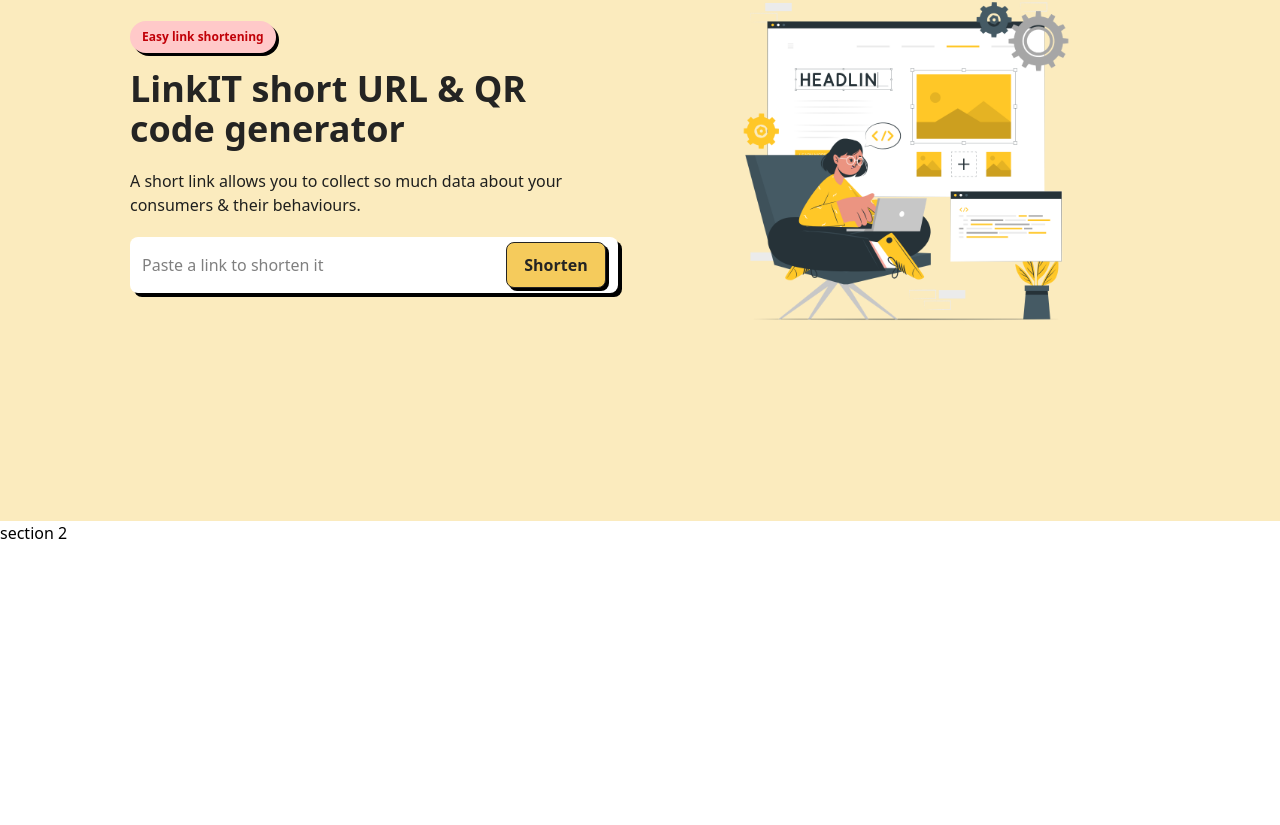
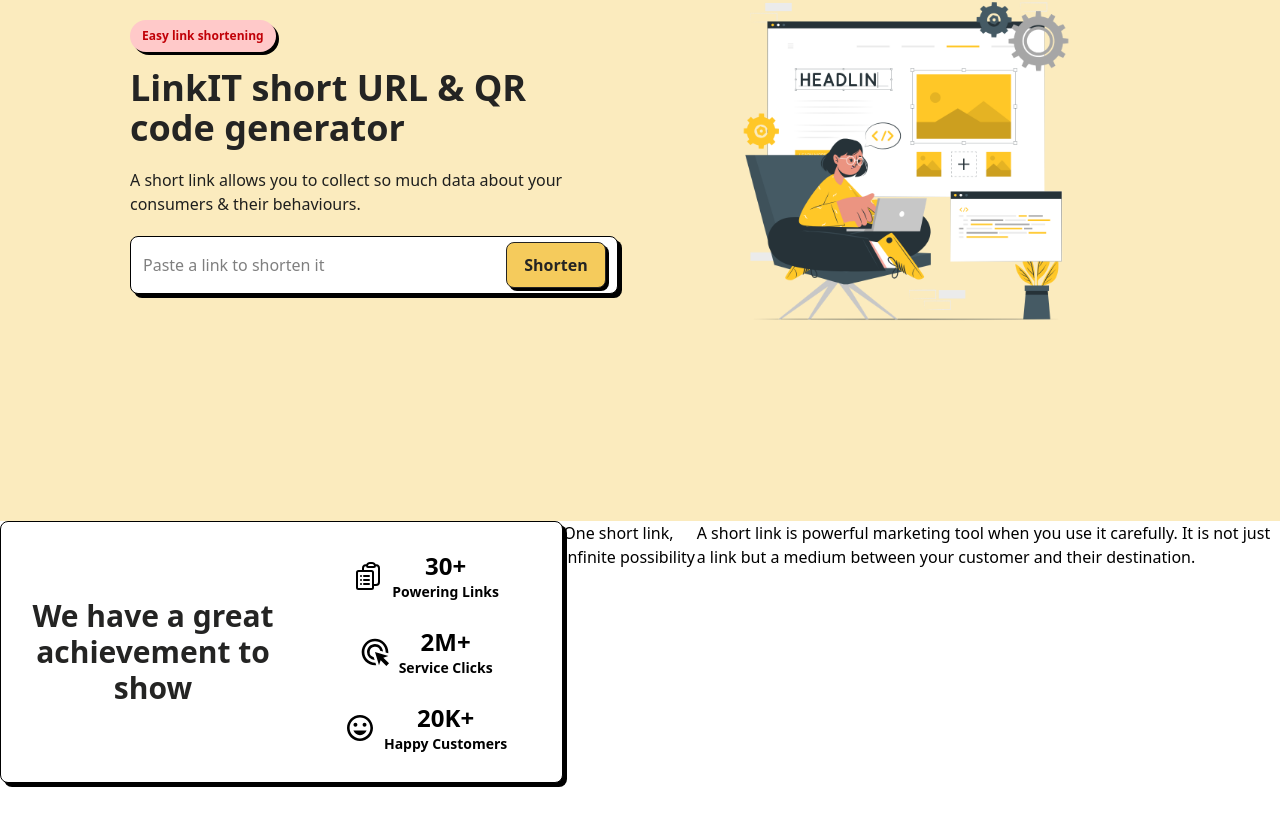
Before and after one commit to AbhayLonkar/url_shortner_frontend, a React (Vite) app: page / in a window 1280 px wide. Shown: the part 271-1096 px from the top of the page. Before the commit the page ends 816 px from the top, so only its background shows below. Built offline with nearby package versions, Linux system fonts and the light colour scheme.

Commit message:
Enhanced UI

```diff
--- a/src/pages/HomePage.jsx
+++ b/src/pages/HomePage.jsx
@@ -1,10 +1,14 @@
 import React from 'react'
+import {HiOutlineClipboardDocumentList} from "react-icons/hi2";
+import {MdAdsClick} from "react-icons/md";
+import {IoMdHappy} from "react-icons/io";
 
 const HomePage = () => {
     return (
         <div className={'h-full w-full'}>
             <section id={'home'}
-                     className={'bg-saffron-800 h-[91vh] flex flex-wrap justify-center items-center md:flex-row flex-col md:gap-5 gap-1'}>
+                     className={'bg-saffron-800 md:h-[91vh] '}>
+                <div className={'flex justify-center items-center md:flex-row flex-col h-full md:gap-5 gap-1 px-5'}>
                     <div
                         className={'flex justify-center items-center flex-col gap-2 md:w-lg max-w-lg w-[90%] h-100 p-3'}>
                     <span
@@ -17,7 +21,7 @@
                         </p>
                         <div className={'flex justify-center items-center w-full relative'}>
                             <input type={'url'} placeholder={'Paste a link to shorten it'}
-                               className={'p-3 py-4 bg-white rounded-lg w-full shadow-[4px_4px_0_0_#000] outline-0'}/>
+                                   className={'p-3 py-4 border bg-white rounded-lg w-full shadow-[4px_4px_0_0_#000] outline-0'}/>
                             <button
                                 className={'absolute border right-3 py-2.5 w-25 rounded-lg bg-saffron text-eerie-black font-bold shadow-[3px_3px_0_0_#000] cursor-pointer transition-all active:translate-y-1 active:translate-x-1 active:shadow'}>Shorten
                             </button>
@@ -34,12 +38,45 @@
 
                     <div
                         className={'flex md:justify-center items-center flex-col gap-2  md:w-lg max-w-lg w-[95%] h-100 p-3'}>
-                    <img src={'/images/home-section.png'} alt={'Linkit'} className={'h-full'}/>
+                        <img src={'/images/home-section.png'} alt={'link-it'} className={'h-full'}/>
+                    </div>
                 </div>
             </section>
 
-            <section id={'about'} className={'bg-white w-full relative'}>
-                section 2
+            <section id={'about'} className={'bg-white w-full relative h-[90vh] flex justify-center'}>
+                <div
+                    className={'bg-white flex justify-around items-center md:flex-row flex-col border p-2 py-4 rounded-lg shadow-[4px_4px_0_#000] h-min  md:max-w-4xl w-[80%]'}>
+                    <p className={'text-eerie-black text-3xl font-bold text-center md:w-1/3 md:min-w-72 '}>
+                        We have a great achievement to show
+                    </p>
+                    <div className={'flex  flex-wrap items-center justify-center'}>
+                        <div className={'flex p-3 justify-center items-center gap-2'}>
+                            <HiOutlineClipboardDocumentList size={32}/>
+                            <div className={'text-center'}>
+                                <p className={'text-2xl font-bold'}>30+</p>
+                                <p className={'text-sm  font-semibold'}>Powering Links</p>
+                            </div>
+                        </div>
+                        <div className={'flex  p-3 justify-center items-center gap-2'}>
+                            <MdAdsClick size={32}/>
+                            <div className={'text-center'}>
+                                <p className={'text-2xl font-bold'}>2M+</p>
+                                <p className={'text-sm font-semibold'}>Service Clicks</p>
+                            </div>
+                        </div>
+                        <div className={'flex p-3 justify-center items-center gap-2 '}>
+                            <IoMdHappy size={32}/>
+                            <div className={'text-center'}>
+                                <p className={'text-2xl font-bold'}>20K+</p>
+                                <p className={'text-sm  font-semibold'}>Happy Customers</p>
+                            </div>
+                        </div>
+                    </div>
+                </div>
+                <h2>One short link, infinite possibility</h2>
+                <p>A short link is powerful marketing tool when you use it carefully. It is not just a link but a medium
+                    between your customer and their destination.
+                </p>
             </section>
         </div>
     )
```
Lines whose indentation alone changed are shown as unchanged.
